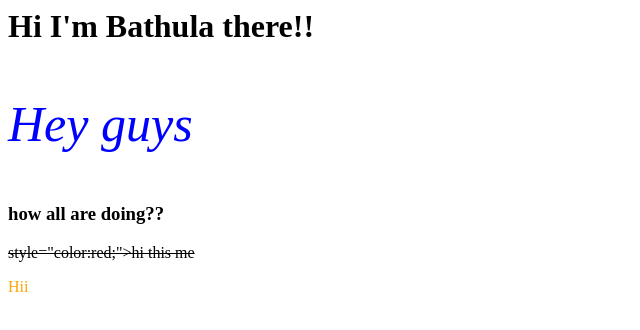
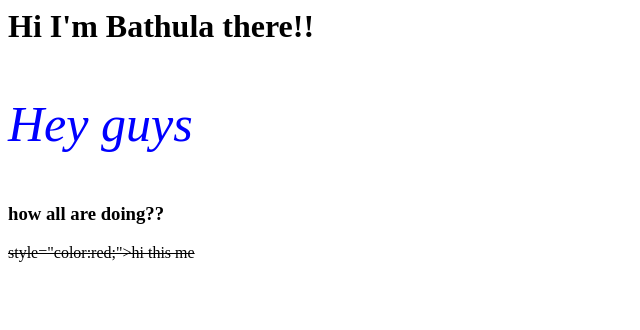
Before and after one commit to bathulamohammed/bathulamohammed.github.io, a plain HTML site: page index.html in a window 1280 px wide. Shown: the full height of the page, 0-640 px from the left. Drawn offline with Linux system fonts and the light colour scheme.

Commit message:
Added change

```diff
--- a/index.html
+++ b/index.html
@@ -7,6 +7,6 @@
 
 <del> style="color:red;">hi this me</del>
 
-<p style="color: orange;">Hii</p>
+
 </body>
 </html>
```
